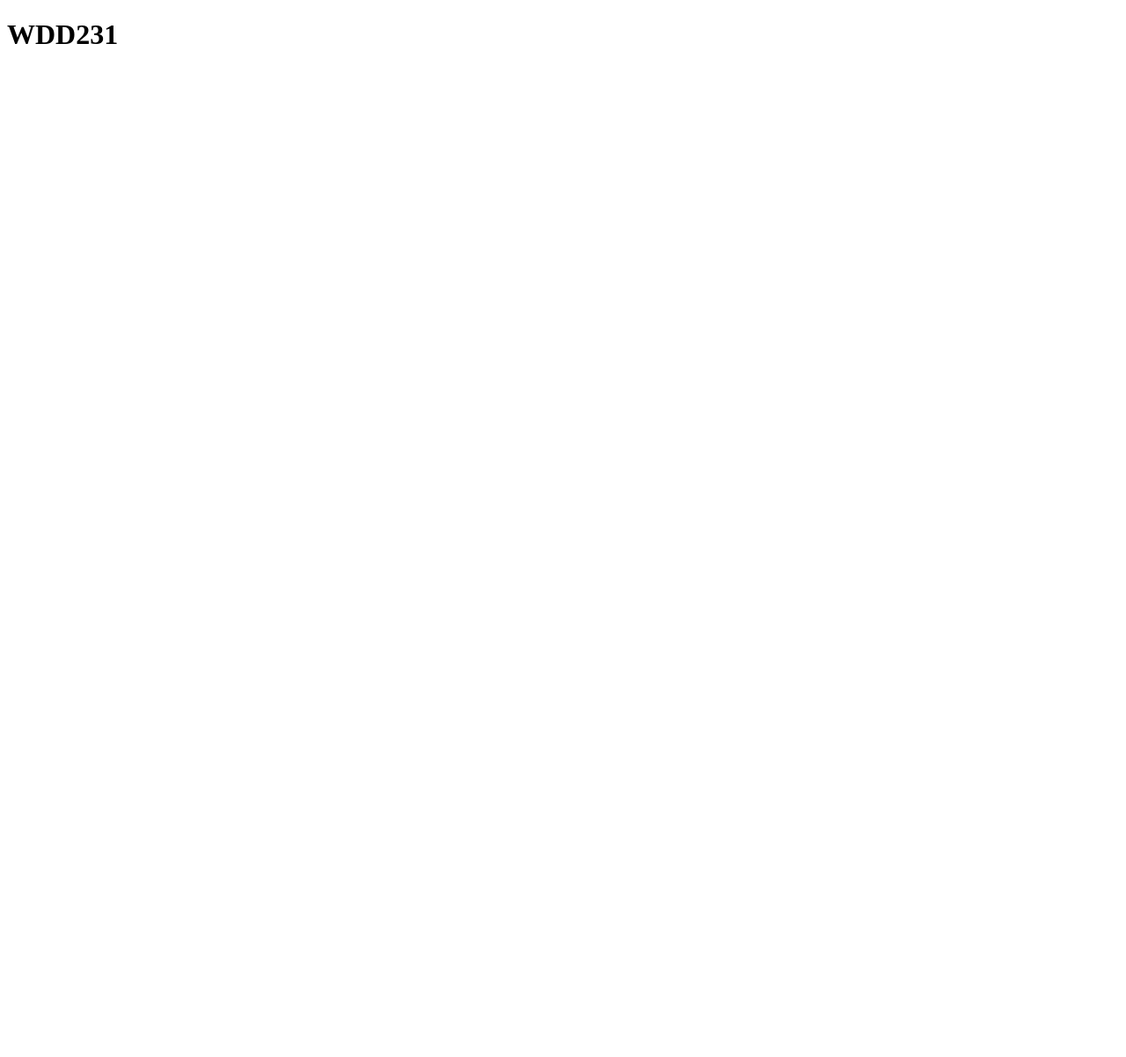
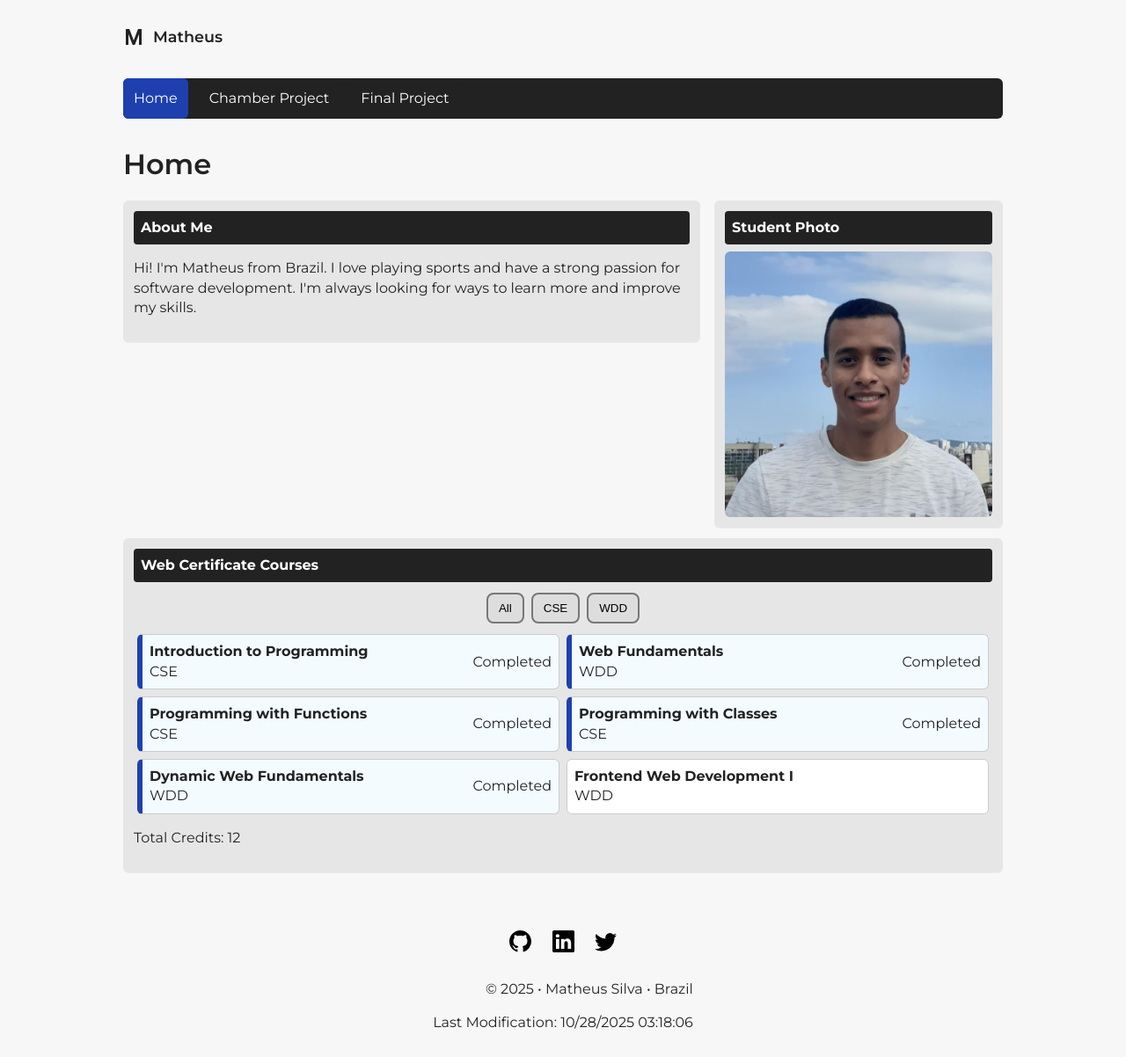
Before and after one commit to matheusnsilva7/wdd231, a plain HTML site: page index.html in a window 1280 px wide. Shown: the whole page at 88% size. Before the commit the page ends 800 px from the top, so only its background shows below. Drawn offline with Linux system fonts and the light colour scheme.

Commit message:
W01 Assignment: Course Home Page

```diff
--- a/index.html
+++ b/index.html
@@ -1,11 +1,103 @@
-<!DOCTYPE html>
+<!doctype html>
 <html lang="en">
 <head>
-    <meta charset="UTF-8">
-    <meta name="viewport" content="width=H!, initial-scale=1.0">
-    <title>Document</title>
+  <meta charset="utf-8" />
+  <meta name="viewport" content="width=device-width,initial-scale=1" />
+  <title>Course Home — Your Name</title>
+  <meta name="description" content="Course home page for Web Certificate courses. Contains course list, filters, and contact links." />
+  <meta name="author" content="Matheus Silva" />
+  <link rel="icon" href="./images/logo.svg">
+  <link rel="preconnect" href="https://fonts.googleapis.com">
+  <link href="https://fonts.googleapis.com/css2?family=Montserrat:wght@300;400;600;700&display=swap" rel="stylesheet">
+
+  <link rel="stylesheet" href="styles/small.css">
+  <link rel="stylesheet" href="styles/larger.css">
+
+  <script defer src="scripts/navigation.js"></script>
+  <script defer src="scripts/date.js"></script>
+  <script defer src="scripts/courses.js"></script>
 </head>
 <body>
-    <h1>WDD231</h1>
+  <header class="site-header">
+    <div class="header-inner">
+      <a href="/" class="brand" aria-label="Home">
+        <img src="./images/m.svg" alt="M logo">
+        <span class="sitename">Matheus</span>
+      </a>
+
+      <button id="navToggle" class="nav-toggle" aria-controls="site-nav" aria-expanded="false" aria-label="Toggle navigation">
+        <span class="hamburger"></span>
+      </button>
+
+      <nav id="site-nav" class="site-nav" aria-label="Primary navigation">
+        <ul>
+          <li><a href="index.html" class="active">Home</a></li>
+          <li><a href="#">Chamber Project</a></li>
+          <li><a href="#">Final Project</a></li>
+        </ul>
+      </nav>
+    </div>
+  </header>
+
+  <main>
+    <h1>Home</h1>
+
+    <section class="about grid">
+      <div class="about-left card">
+        <h2>About Me</h2>
+        <p>
+           Hi! I'm Matheus from Brazil. I love playing sports and have a strong passion for software development. I'm always looking for ways to learn more and improve my skills.
+        </p>
+      </div>
+
+      <aside class="photo card" aria-labelledby="student-photo-heading">
+        <h2 id="student-photo-heading">Student Photo</h2>
+        <img src="images/profile.jpg" alt="Student portrait" width="300" height="300">
+      </aside>
+    </section>
+
+    <section class="courses card">
+      <h2>Web Certificate Courses</h2>
+
+      <div class="filter-row" role="region" aria-label="Course filters">
+        <button class="filter-btn" data-filter="all">All</button>
+        <button class="filter-btn" data-filter="cse">CSE</button>
+        <button class="filter-btn" data-filter="wdd">WDD</button>
+      </div>
+
+      <div id="coursesList" class="courses-list" aria-live="polite"></div>
+
+      <div class="credits card-sub">
+        <p id="creditsTotal">Total Credits: <span id="creditsValue">0</span></p>
+      </div>
+    </section>
+  </main>
+
+  <footer class="site-footer">
+    <div class="footer-inner">
+      <div class="social">
+        <a href="https://github.com/" target="_blank" rel="noopener" aria-label="GitHub">
+          <svg xmlns="http://www.w3.org/2000/svg" width="25" height="25" class="bi bi-github" viewBox="0 0 16 16">
+            <path d="M8 0C3.58 0 0 3.58 0 8c0 3.54 2.29 6.53 5.47 7.59.4.07.55-.17.55-.38 0-.19-.01-.82-.01-1.49-2.01.37-2.53-.49-2.69-.94-.09-.23-.48-.94-.82-1.13-.28-.15-.68-.52-.01-.53.63-.01 1.08.58 1.23.82.72 1.21 1.87.87 2.33.66.07-.52.28-.87.51-1.07-1.78-.2-3.64-.89-3.64-3.95 0-.87.31-1.59.82-2.15-.08-.2-.36-1.02.08-2.12 0 0 .67-.21 2.2.82.64-.18 1.32-.27 2-.27s1.36.09 2 .27c1.53-1.04 2.2-.82 2.2-.82.44 1.1.16 1.92.08 2.12.51.56.82 1.27.82 2.15 0 3.07-1.87 3.75-3.65 3.95.29.25.54.73.54 1.48 0 1.07-.01 1.93-.01 2.2 0 .21.15.46.55.38A8.01 8.01 0 0 0 16 8c0-4.42-3.58-8-8-8"/>
+          </svg>
+        </a>
+        <a href="https://www.linkedin.com/" target="_blank" rel="noopener" aria-label="LinkedIn">
+          <svg xmlns="http://www.w3.org/2000/svg" width="25" height="25" class="bi bi-linkedin" viewBox="0 0 16 16">
+            <path d="M0 1.146C0 .513.526 0 1.175 0h13.65C15.474 0 16 .513 16 1.146v13.708c0 .633-.526 1.146-1.175 1.146H1.175C.526 16 0 15.487 0 14.854zm4.943 12.248V6.169H2.542v7.225zm-1.2-8.212c.837 0 1.358-.554 1.358-1.248-.015-.709-.52-1.248-1.342-1.248S2.4 3.226 2.4 3.934c0 .694.521 1.248 1.327 1.248zm4.908 8.212V9.359c0-.216.016-.432.08-.586.173-.431.568-.878 1.232-.878.869 0 1.216.662 1.216 1.634v3.865h2.401V9.25c0-2.22-1.184-3.252-2.764-3.252-1.274 0-1.845.7-2.165 1.193v.025h-.016l.016-.025V6.169h-2.4c.03.678 0 7.225 0 7.225z"/>
+          </svg>
+        </a>
+        <a href="https://x.com/" target="_blank" rel="noopener" aria-label="twitter">
+          <svg xmlns="http://www.w3.org/2000/svg" width="25" height="25" class="bi bi-twitter" viewBox="0 0 16 16">
+            <path d="M5.026 15c6.038 0 9.341-5.003 9.341-9.334q.002-.211-.006-.422A6.7 6.7 0 0 0 16 3.542a6.7 6.7 0 0 1-1.889.518 3.3 3.3 0 0 0 1.447-1.817 6.5 6.5 0 0 1-2.087.793A3.286 3.286 0 0 0 7.875 6.03a9.32 9.32 0 0 1-6.767-3.429 3.29 3.29 0 0 0 1.018 4.382A3.3 3.3 0 0 1 .64 6.575v.045a3.29 3.29 0 0 0 2.632 3.218 3.2 3.2 0 0 1-.865.115 3 3 0 0 1-.614-.057 3.28 3.28 0 0 0 3.067 2.277A6.6 6.6 0 0 1 .78 13.58a6 6 0 0 1-.78-.045A9.34 9.34 0 0 0 5.026 15"/>
+          </svg>
+        </a>
+      </div>
+
+      <div class="copyright">
+        <p>&copy; <span id="currentYear"></span> • Matheus Silva • Brazil</p>
+        <p>Last Modification: <span id="lastModified"></span></p>
+      </div>
+    </div>
+  </footer>
 </body>
 </html>
--- /dev/null
+++ b/scripts/courses.js
@@ -0,0 +1,127 @@
+const coursesListEl = document.getElementById("coursesList");
+const creditsValueEl = document.getElementById("creditsValue");
+const filterBtns = document.querySelectorAll(".filter-btn");
+
+const courses = [
+  {
+    subject: "CSE",
+    number: 110,
+    title: "Introduction to Programming",
+    credits: 2,
+    certificate: "Web and Computer Programming",
+    description:
+      "This course will introduce students to programming. It will introduce the building blocks of programming languages (variables, decisions, calculations, loops, array, and input/output) and use them to solve problems.",
+    technology: ["Python"],
+    completed: true,
+  },
+  {
+    subject: "WDD",
+    number: 130,
+    title: "Web Fundamentals",
+    credits: 2,
+    certificate: "Web and Computer Programming",
+    description:
+      "This course introduces students to the World Wide Web and to careers in web site design and development. The course is hands on with students actually participating in simple web designs and programming. It is anticipated that students who complete this course will understand the fields of web design and development and will have a good idea if they want to pursue this degree as a major.",
+    technology: ["HTML", "CSS"],
+    completed: true,
+  },
+  {
+    subject: "CSE",
+    number: 111,
+    title: "Programming with Functions",
+    credits: 2,
+    certificate: "Web and Computer Programming",
+    description:
+      "CSE 111 students become more organized, efficient, and powerful computer programmers by learning to research and call functions written by others; to write, call , debug, and test their own functions; and to handle errors within functions. CSE 111 students write programs with functions to solve problems in many disciplines, including business, physical science, human performance, and humanities.",
+    technology: ["Python"],
+    completed: true,
+  },
+  {
+    subject: "CSE",
+    number: 210,
+    title: "Programming with Classes",
+    credits: 2,
+    certificate: "Web and Computer Programming",
+    description:
+      "This course will introduce the notion of classes and objects. It will present encapsulation at a conceptual level. It will also work with inheritance and polymorphism.",
+    technology: ["C#"],
+    completed: true,
+  },
+  {
+    subject: "WDD",
+    number: 131,
+    title: "Dynamic Web Fundamentals",
+    credits: 2,
+    certificate: "Web and Computer Programming",
+    description:
+      "This course builds on prior experience in Web Fundamentals and programming. Students will learn to create dynamic websites that use JavaScript to respond to events, update content, and create responsive user experiences.",
+    technology: ["HTML", "CSS", "JavaScript"],
+    completed: true,
+  },
+  {
+    subject: "WDD",
+    number: 231,
+    title: "Frontend Web Development I",
+    credits: 2,
+    certificate: "Web and Computer Programming",
+    description:
+      "This course builds on prior experience with Dynamic Web Fundamentals and programming. Students will focus on user experience, accessibility, compliance, performance optimization, and basic API usage.",
+    technology: ["HTML", "CSS", "JavaScript"],
+    completed: false,
+  },
+];
+
+function renderCourses(filter = "all") {
+  if (!coursesListEl) return;
+
+  const filtered = courses.filter((c) => {
+    if (filter === "all") return true;
+    return c.subject.toLocaleLowerCase() === filter;
+  });
+
+  coursesListEl.innerHTML = "";
+
+  if (filtered.length === 0) {
+    coursesListEl.innerHTML = "<p>No courses to display.</p>";
+    creditsValueEl.textContent = "0";
+    return;
+  }
+
+  filtered.forEach((c) => {
+    const item = document.createElement("div");
+    item.className = "course-item" + (c.completed ? " completed" : "");
+    item.setAttribute("tabindex", "0");
+    item.innerHTML = `
+        <div class="course-info">
+          <strong>${
+            c.title
+          }</strong><div class="muted">${c.subject.toUpperCase()}</div>
+        </div>
+        <div class="course-meta">
+          ${c.completed ? '<span class="sr-only"> Completed</span>' : ""}
+        </div>
+      `;
+    coursesListEl.appendChild(item);
+  });
+
+  const totalCredits = filtered.reduce(
+    (sum, cur) => sum + (cur.credits || 0),
+    0
+  );
+  creditsValueEl.textContent = String(totalCredits);
+}
+
+filterBtns.forEach((btn) => {
+  btn.addEventListener("click", (e) => {
+    const filter = btn.dataset.filter;
+    renderCourses(filter === "all" ? "all" : filter === "cse" ? "cse" : "wdd");
+
+    filterBtns.forEach((b) => b.classList.remove("active"));
+    btn.classList.add("active");
+  });
+});
+
+renderCourses("all");
+
+const defaultBtn = document.querySelector('.filter-btn[data-filter="all"]');
+if (defaultBtn) defaultBtn.classList.add("active");
--- /dev/null
+++ b/scripts/date.js
@@ -0,0 +1,11 @@
+const yearEl = document.getElementById("currentYear");
+const lastModifiedEl = document.getElementById("lastModified");
+
+if (yearEl) {
+  const now = new Date();
+  yearEl.textContent = now.getFullYear();
+}
+
+if (lastModifiedEl) {
+  lastModifiedEl.textContent = document.lastModified;
+}
--- /dev/null
+++ b/styles/larger.css
@@ -0,0 +1,58 @@
+@media (min-width: 48rem) {
+  body {
+    padding: 18px;
+  }
+  .site-nav {
+    display: block;
+  }
+  .header-inner {
+    gap: 24px;
+    max-width: 1000px;
+    margin: 0 auto;
+  }
+  .site-nav {
+    order: 0;
+  }
+  .nav-toggle {
+    display: none;
+  }
+  .site-nav ul {
+    flex-direction: row;
+    gap: 12px;
+    background: var(--text);
+    border-radius: 6px;
+  }
+
+  main {
+    display: block;
+  }
+
+  .about.grid {
+    display: grid;
+    grid-template-columns: 2fr 1fr;
+    gap: 16px;
+    align-items: start;
+  }
+
+  h1 {
+    font-size: 2rem;
+  }
+
+  .courses-list {
+    flex-direction: row;
+    flex-wrap: wrap;
+    align-items: center;
+    justify-content: center;
+  }
+
+  .course-item{
+    min-width: 30rem;
+  }
+
+  .footer-inner {
+    width: 100%;
+  }
+  .copyright {
+    text-align: right;
+  }
+}
--- /dev/null
+++ b/styles/small.css
@@ -0,0 +1,200 @@
+:root {
+  --bg: #f7f7f7;
+  --card: #e6e6e6;
+  --accent: #1E40AF;
+  --text: #222;
+  --muted: #555;
+  font-family: "Montserrat", system-ui, -apple-system, "Segoe UI", Roboto,
+    "Helvetica Neue", Arial;
+}
+
+* {
+  box-sizing: border-box;
+}
+html,
+body {
+  height: 100%;
+}
+body {
+  margin: 0;
+  background: var(--bg);
+  color: var(--text);
+  line-height: 1.4;
+  padding: 0 12px;
+  font-size: 16px;
+}
+
+.header-inner {
+  display: flex;
+  align-items: center;
+  justify-content: space-between;
+  gap: 12px;
+  padding: 12px 0;
+  flex-wrap: wrap;
+}
+
+.brand {
+  display: flex;
+  align-items: center;
+  gap: 10px;
+  text-decoration: none;
+  color: var(--text);
+}
+.sitename {
+  font-weight: 600;
+  font-size: 1.1rem;
+}
+
+.nav-toggle {
+  background: transparent;
+  border: none;
+  padding: 6px;
+  border-radius: 6px;
+  display: inline-flex;
+  align-items: center;
+  justify-content: center;
+  cursor: pointer;
+  font-size: 1.3rem;
+  font-weight: 500;
+}
+
+.hamburger {
+  width: 18px;
+  height: 2px;
+  background: var(--text);
+  position: relative;
+}
+.hamburger::before,
+.hamburger::after {
+  content: "";
+  position: absolute;
+  left: 0;
+  right: 0;
+  height: 2px;
+  background: var(--text);
+}
+.hamburger::before {
+  top: -6px;
+}
+.hamburger::after {
+  top: 6px;
+}
+
+.site-nav {
+  margin-top: 10px;
+  width: 100vw;
+  display: none;
+}
+.site-nav ul {
+  display: flex;
+  list-style: none;
+  padding: 0;
+  margin: 0;
+  flex-direction: column;
+  gap: 8px;
+}
+.site-nav a {
+  display: block;
+  text-decoration: none;
+  padding: 12px;
+  background: #222;
+  color: #fff;
+  border-radius: 6px;
+}
+.site-nav ul li a:hover{
+  background-color:var(--accent) ;
+}
+.site-nav a.active {
+  background: var(--accent);
+}
+
+main {
+  max-width: 1000px;
+  margin: 0 auto;
+  padding-bottom: 24px;
+}
+h1 {
+  font-weight: 600;
+  margin: 18px 0;
+  font-size: 1.6rem;
+}
+h2 {
+  font-size: 1rem;
+  margin: 0 0 8px 0;
+  background: #222;
+  color: #fff;
+  padding: 8px;
+  border-radius: 4px;
+}
+
+.card {
+  background: var(--card);
+  padding: 12px;
+  border-radius: 6px;
+  margin-bottom: 12px;
+  box-shadow: 0 1px 0 rgba(0, 0, 0, 0.05);
+}
+.grid {
+  display: block;
+}
+
+.photo img {
+  width: 100%;
+  height: auto;
+  display: block;
+  border-radius: 6px;
+}
+
+.filter-row {
+  display: flex;
+  gap: 8px;
+  justify-content: center;
+  margin: 12px 0;
+}
+.filter-btn {
+  padding: 8px 12px;
+  border-radius: 8px;
+  border: 2px solid #777;
+  background: #ddd;
+  cursor: pointer;
+}
+.courses-list {
+  display: flex;
+  flex-direction: column;
+  gap: 8px;
+  margin-top: 8px;
+}
+.course-item {
+  padding: 8px;
+  border-radius: 6px;
+  background: #fff;
+  border: 1px solid #ccc;
+  display: flex;
+  justify-content: space-between;
+  align-items: center;
+}
+.course-item.completed {
+  border-left: 6px solid var(--accent);
+  background: #f3fbff;
+}
+
+.site-footer {
+  margin-top: 18px;
+  padding: 12px 0;
+}
+.footer-inner {
+  display: flex;
+  flex-direction: column;
+  gap: 8px;
+  align-items: center;
+  text-align: center;
+}
+.social a {
+  display: inline-block;
+  margin: 0 6px;
+  text-decoration: none;
+  width:2rem
+}
+.open {
+  display: block;
+}
```
Also changed, not shown: scripts/navigation.js (added, +27 -0 lines), images/logo.svg (added), images/m.svg (added), images/profile.jpg (added).
